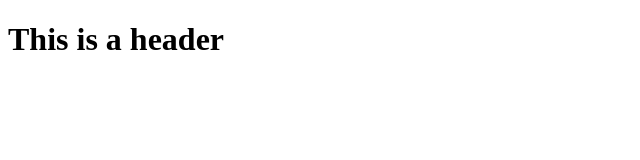
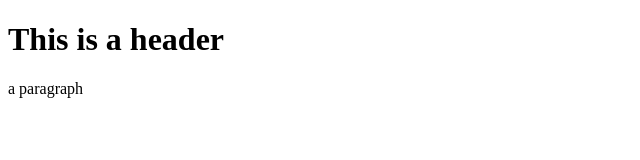
Before and after one commit to alercelik/coursera_full_stack, a website: page index.html in a window 1280 px wide. Shown: the full height of the page, 0-640 px from the left. Drawn offline with Linux system fonts and the light colour scheme.

```diff
--- a/templates/index.html
+++ b/index.html
@@ -4,5 +4,6 @@
 
   <body>
     <h1>This is a header</h1>
+    <p>a paragraph</p>
   </body>
 </html>
```
Also changed, not shown: package.json (added, +24 -0 lines), 2 other files.
